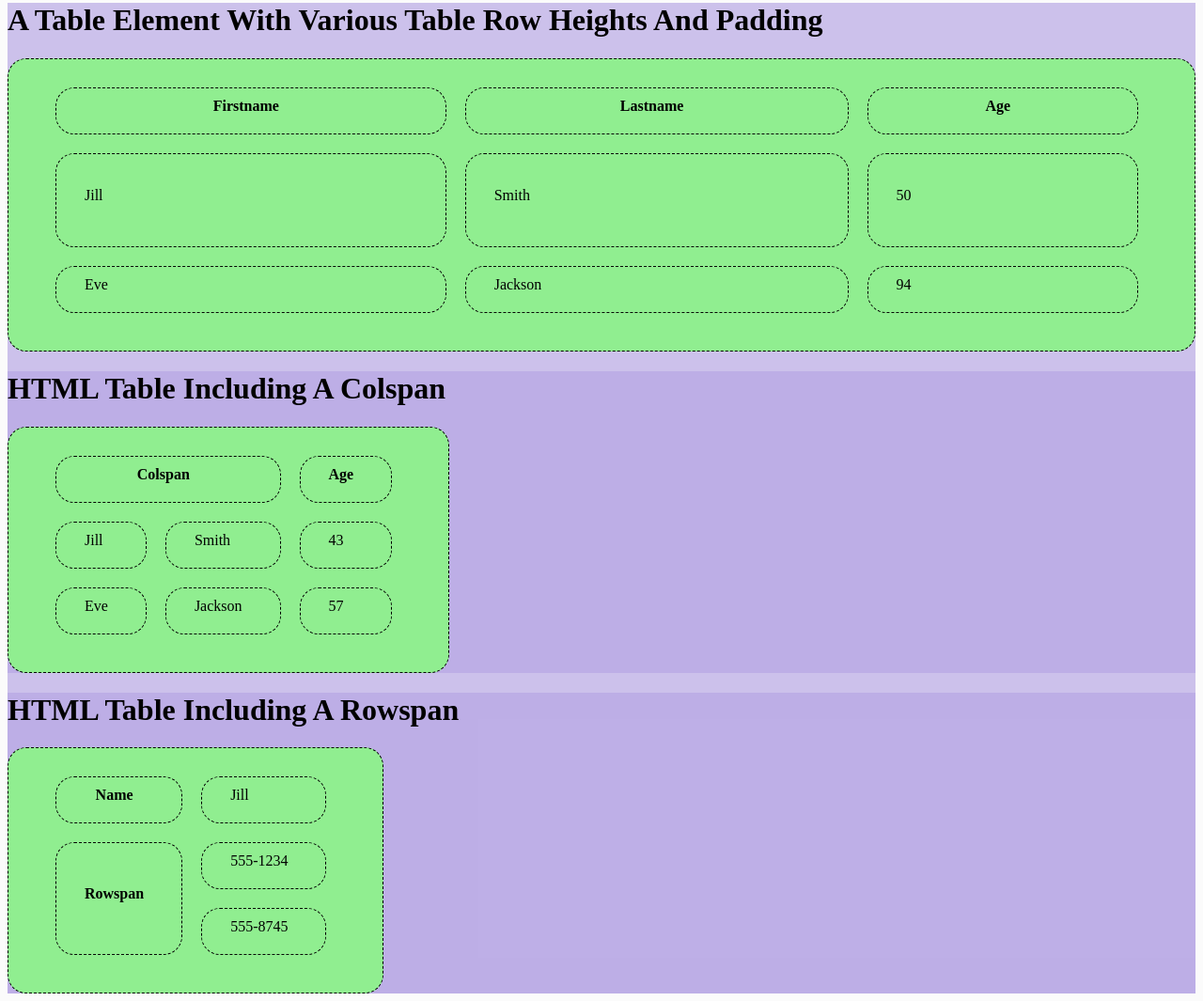
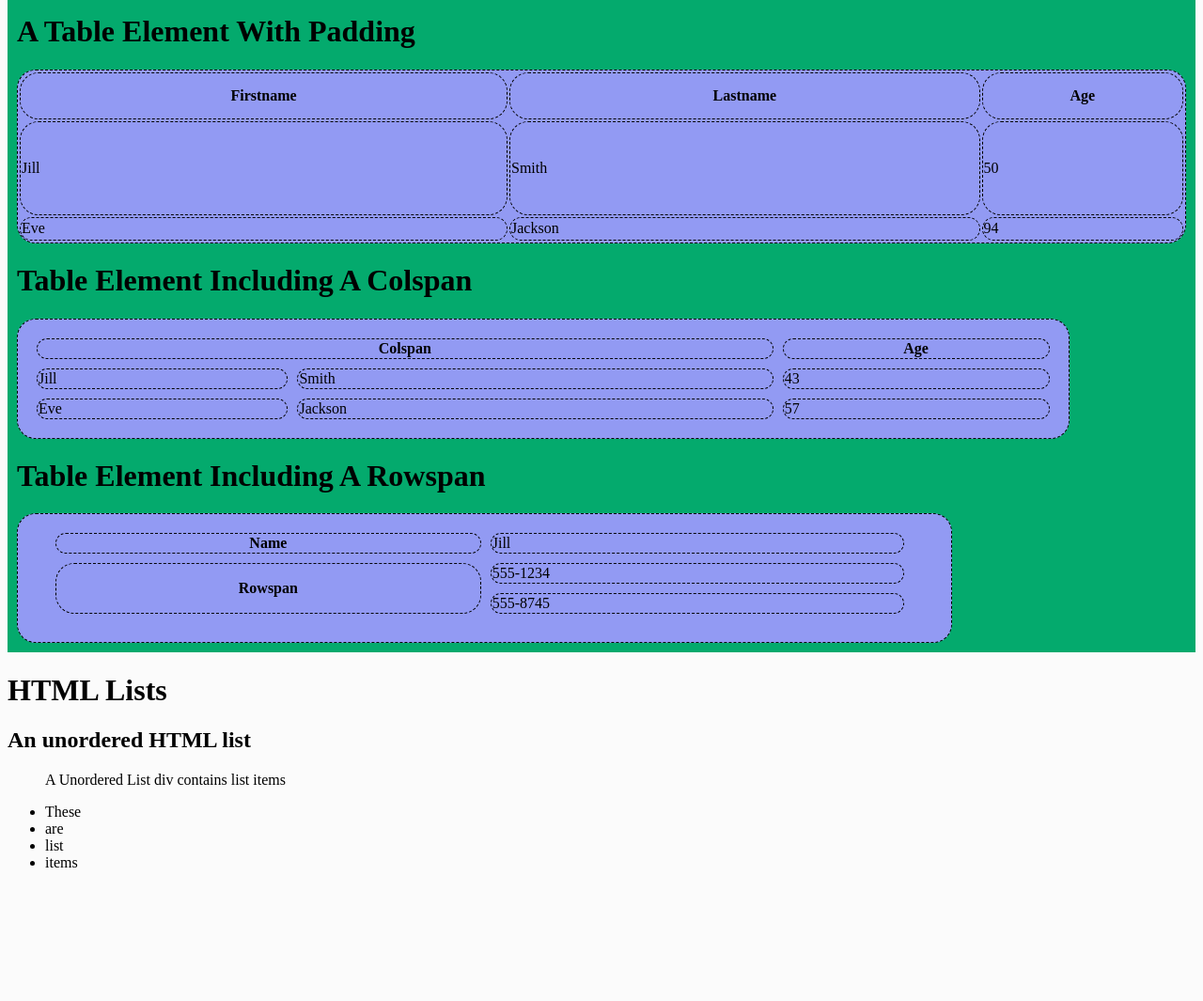
Before and after one commit to TravisSwift/practice, a plain HTML site: page index.html in a window 1280 px wide. Shown: the part 1522-2587 px from the top of the page at 94% size. After the commit the page ends 2465 px from the top, so only its background shows below. Drawn offline with Linux system fonts and the light colour scheme.

Commit message:
unordered list and list items

```diff
--- a/index.html
+++ b/index.html
@@ -98,7 +98,7 @@
 
 <div style="background-color: lightblue; margin: 2px; padding: 5px; border: 2px solid blue;">
     <br>
-    <h1 class="#forms">Form Elements</h1>
+    <h1 id="forms">Form Elements</h1>
     <div>
         <!-- A button element-->
         <button style="background-color: orange; margin: 2px; padding: 2px;">Button Element</button>
@@ -127,7 +127,7 @@
     </div>
 
     <!-- A Table Element -->
-    <div id="#tables" class="tables"><h1>A Table Element With Various Table Row Heights And Padding</h1>
+    <div id="tables" class="table1"><h1>A Table Element With Padding</h1>
         <table style="width:100%">
             <tr style="height:50px">
               <th>Firstname</th>
@@ -145,9 +145,9 @@
               <td>94</td>
             </tr>
           </table>
-<div class="tables">
-    <h1>HTML Table Including A Colspan</h1>
-    <table>
+<div>
+    <h1>Table Element Including A Colspan</h1>
+    <table class="table2">
         <tr>
           <th colspan="2">Colspan</th>
           <th>Age</th>
@@ -165,9 +165,9 @@
       </table>
 </div>
 
-<div class="tables">
-    <h1>HTML Table Including A Rowspan</h1>
-    <table>
+<div>
+    <h1>Table Element Including A Rowspan</h1>
+    <table class="table3">
         <tr>
           <th>Name</th>
           <td>Jill</td>
@@ -185,4 +185,17 @@
     </div>
     </body>
 
+    <div>
+        <h1>HTML Lists</h1>
+    </div>
+    <div>
+        <h2>An unordered HTML list</h2>
+        <ul><p>A Unordered List div contains list items</p>
+            <li>These</li>
+            <li>are</li>
+            <li>list</li>
+            <li>items</li>
+        </ul>
+    </div>
+
 </html>
--- a/style.css
+++ b/style.css
@@ -31,23 +31,60 @@
   float: right;
 }
 
+/*float the heder */
+
+.header {
+  position: fixed;
+}
+
 th, td, table {
   border: 1px solid black;
   border-radius: 20px;
   border-style: dashed;
+  background: lightgreen;
+  background-color: rgb(146, 154, 243);
+}
+
+tr:hover {
+  background-color: #D6EEEE;
+}
+
+/* table section */
+.tables {
+    background-color: rgba(105, 74, 198, 0.667);
+
+}
+
+.table1 {
+  background-color: #04AA6D;
+  border-spacing: 10px;
+  padding: 10px;
+}
+
+.table2 {
+  border-spacing: 10px;
+  padding: 10px;
+  width: 90%;
+  height: 100%;
+  }
+
+
+
+.table3 {
+  border-spacing: 10px;
   padding-top: 10px;
   padding-bottom: 20px;
   padding-left: 30px;
   padding-right: 40px;
-  background: lightgreen;
+  width: 80%;
+  height: 70px;
 }
 
-
-/* table section */
-.tables {
-    background-color: rgba(182, 166, 228, 0.667);
+html {
+  scroll-behavior: smooth;
 }
 
-table {
-  border-spacing: 20px;
+/* Table Data On Hover */
+td:hover {
+  background-color: #04AA6D;
 }
```
